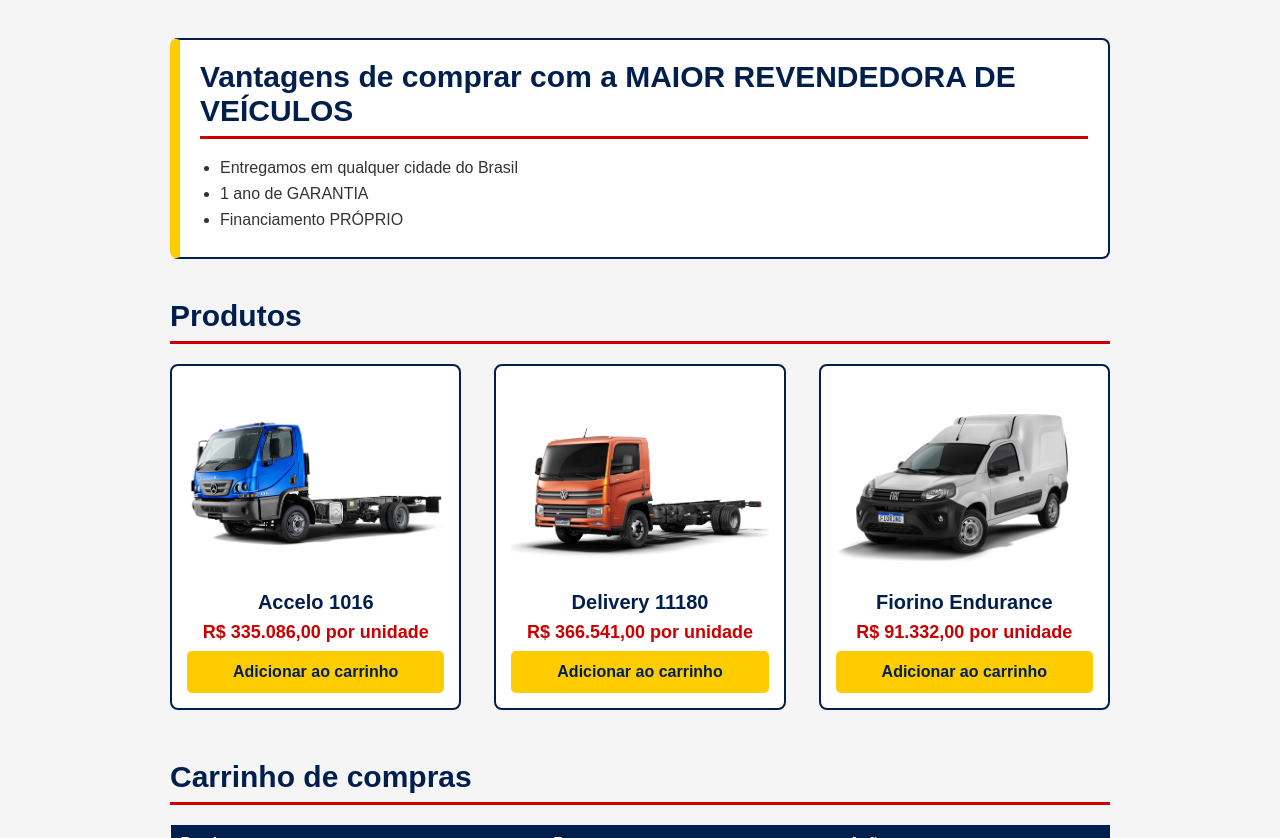
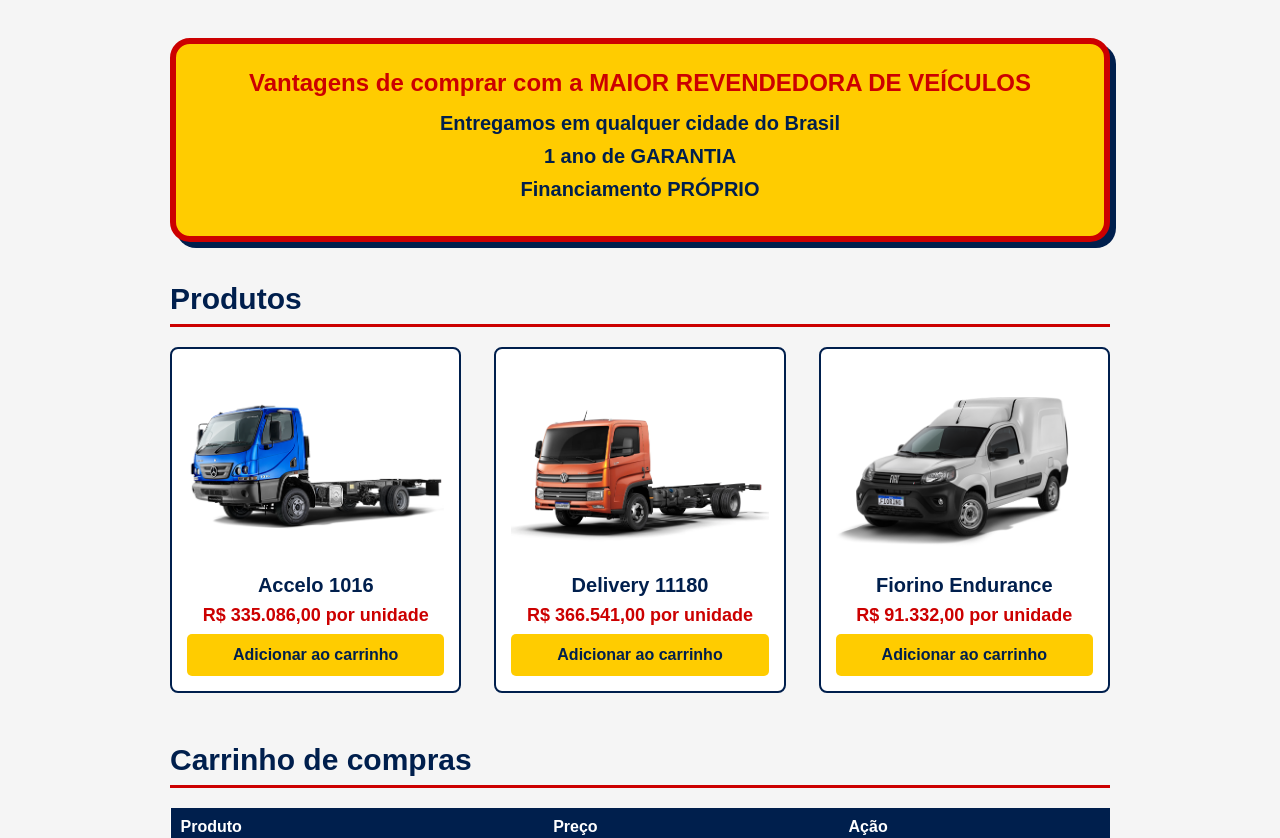
Before and after one commit to GustavoMercurio/Loja-aulaHTML, a plain HTML site: page index.html in a window 1280 px wide. Shown: the part 1031-1869 px from the top of the page. Drawn offline with Linux system fonts and the light colour scheme.

Commit message:
Revamp styling for advantages and product list sections
Updated the styling for the advantages section and product list.

```diff
--- a/style.css
+++ b/style.css
@@ -97,25 +97,40 @@ h2 {
   padding-bottom: 8px;
 }
 
-/* Lista de vantagens */
+/* Quadro de vantagens estilizado como balão de anúncio */
 .vantagens {
-  background: #ffffff;
-  border: 2px solid #001f4d;
-  border-left: 10px solid #ffcc00;
-  border-radius: 8px;
-  padding: 20px;
+  background: #ffcc00;
+  border: 6px solid #cc0000;
+  border-radius: 20px;
+  padding: 25px 30px;
   margin-bottom: 40px;
+  box-shadow: 6px 6px 0 #001f4d;
+  position: relative;
+  text-align: center;
 }
 
+/* O título do balão não tem a linha vermelha de baixo, para ficar mais limpo */
+.vantagens h2 {
+  font-size: 24px;
+  color: #cc0000;
+  border-bottom: none;
+  margin-bottom: 15px;
+  padding-bottom: 0;
+}
+
+/* Itens em negrito, em azul marinho */
 .vantagens ul {
-  margin-left: 20px;
+  list-style: none;
 }
 
 .vantagens li {
-  margin-bottom: 8px;
+  font-size: 20px;
+  font-weight: bold;
+  color: #001f4d;
+  margin-bottom: 10px;
 }
 
-/* Produtos lado a lado (flex). Todos os cards ficam com a mesma altura */
+/* Lista de produtos (flex). Todos os cards ficam com a mesma altura */
 .grade-produtos {
   display: flex;
   flex-wrap: wrap;
@@ -240,6 +255,11 @@ h2 {
   background: #e6b800;
 }
 
+.botao-add {
+  width: 100%;
+  margin-top: auto;
+}
+
 .botao-remover {
   background: #cc0000;
   color: #ffffff;
```
